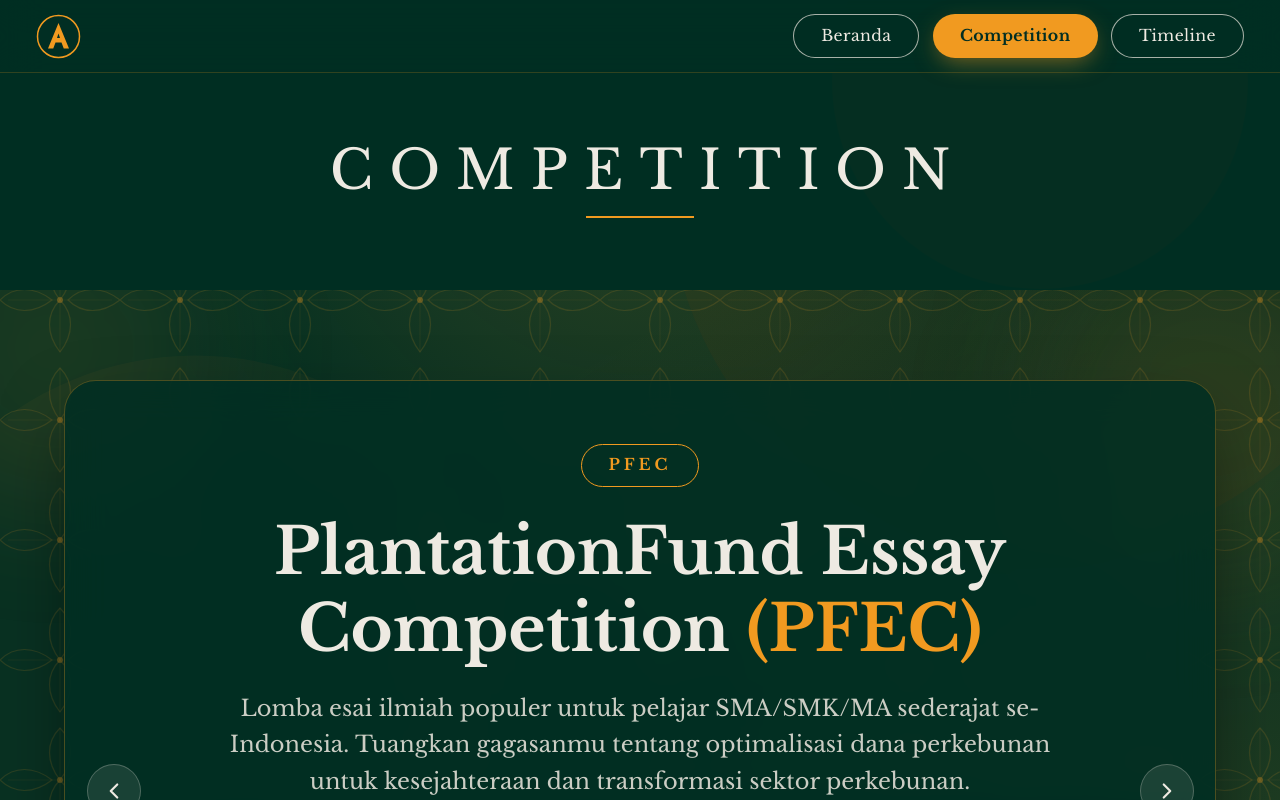
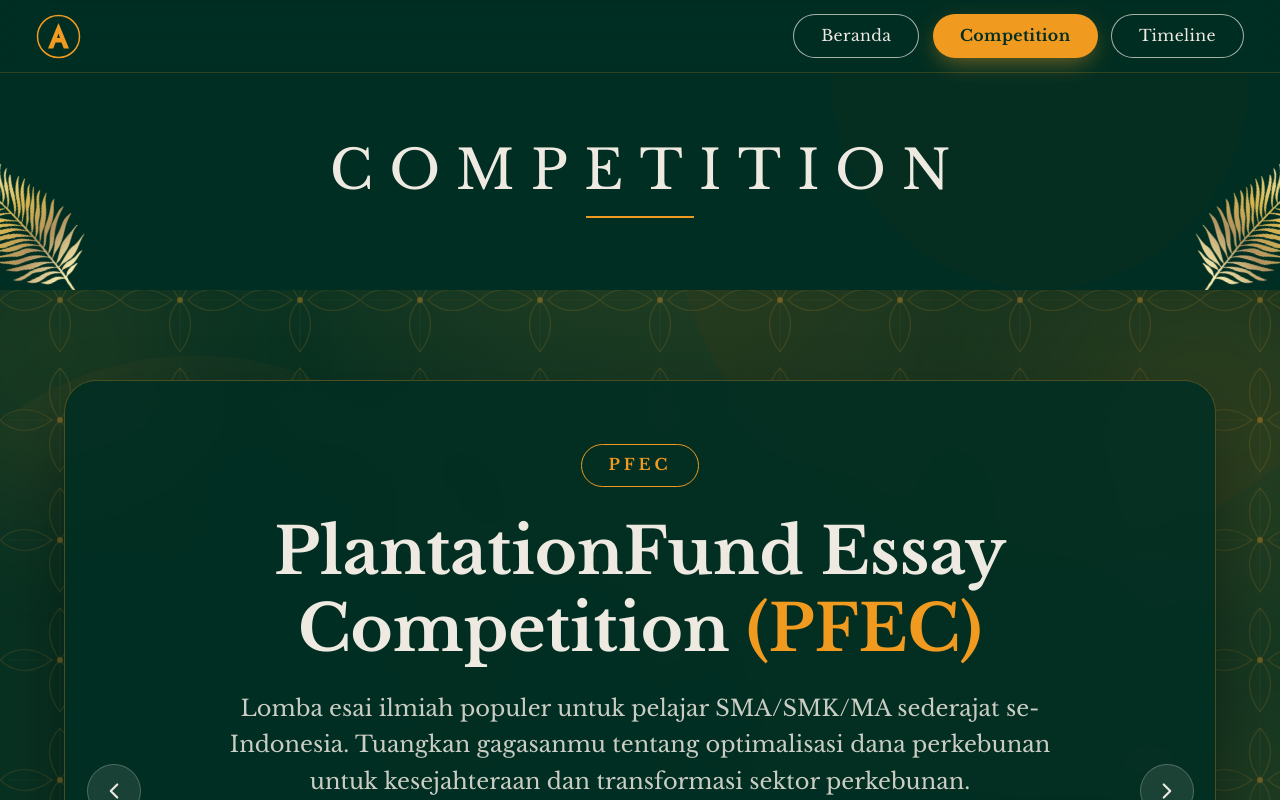
Before and after one commit to Stefanfoxa/Tfest, a React (Vite) app in the folder Tfest/: page /competition in a window 1280 px wide. Shown: the top 800 px of the page. Built offline with nearby package versions, Linux system fonts and the light colour scheme.

Commit message:
Update SubHeader.tsx

```diff
--- a/Tfest/src/components/SubHeader.tsx
+++ b/Tfest/src/components/SubHeader.tsx
@@ -1,4 +1,6 @@
 import { ASSETS } from '../lib/assets'
+import { DecorLayer } from './Decor'
+import { DECOR } from '../decorConfig'
 
 interface SubHeaderProps {
   title: string
@@ -15,7 +17,8 @@ export default function SubHeader({ title }: SubHeaderProps) {
         className="absolute inset-0 -z-20 h-full w-full object-cover"
       />
       <div className="absolute inset-0 -z-10 bg-forest/85" />
-      <div className="px-4 py-12 text-center md:py-16">
+      <DecorLayer items={DECOR.subheader} />
+      <div className="relative z-10 px-4 py-12 text-center md:py-16">
         <h1 className="break-words pl-[0.2em] text-2xl leading-tight uppercase tracking-[0.2em] text-cream sm:text-3xl md:pl-[0.3em] md:text-5xl md:tracking-[0.3em]">
           {title}
         </h1>
```
